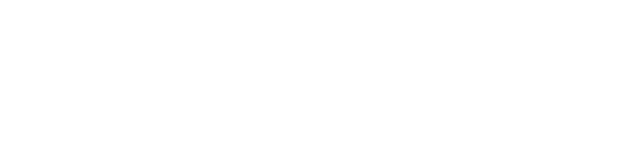
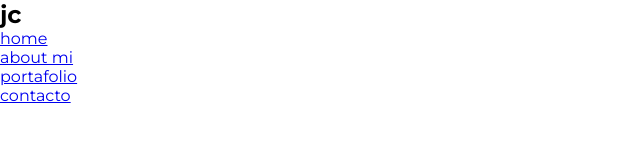
Before and after one commit to ALFREDOLAGUNA/proyecto.github.io, a plain HTML site: page index.html in a window 1280 px wide. Shown: the whole page, without its empty margins (0-640 px from the left). Drawn offline with Linux system fonts and the light colour scheme.

Commit message:
dando formato al portafolio

```diff
--- a/css/style.css
+++ b/css/style.css
@@ -7,5 +7,21 @@
 body {
 
     font-family: 'Montserrat', sans-serif;
-    overflow-x:  hidden;
+
 }
+.wrapper {
+
+    width: 100vw;
+    height: 100vh;
+    background-color: #191c32;
+    color: #fff;
+}
+
+.brand {
+
+}
+
+    .menu a {
+        color: #fff;
+    }
+}
--- a/index.html
+++ b/index.html
@@ -10,5 +10,29 @@
 </head>
 <body>
 
+<div class="wraper">
+
+    <header>
+
+        <nav class="navbar">
+
+            <div class="brand">
+                <h2>jc</h2>
+
+
+            </div>
+
+
+            <ul class menu>
+                <li><a href="#">home</a></li>
+                <li><a href="#">about mi</a></li>
+                <li><a href="#">portafolio</a></li>
+                <li><a href="#">contacto</a></li>
+            </ul>
+        </nav>
+    </header>
+</div>
+
+
 </body>
 </html>
```
